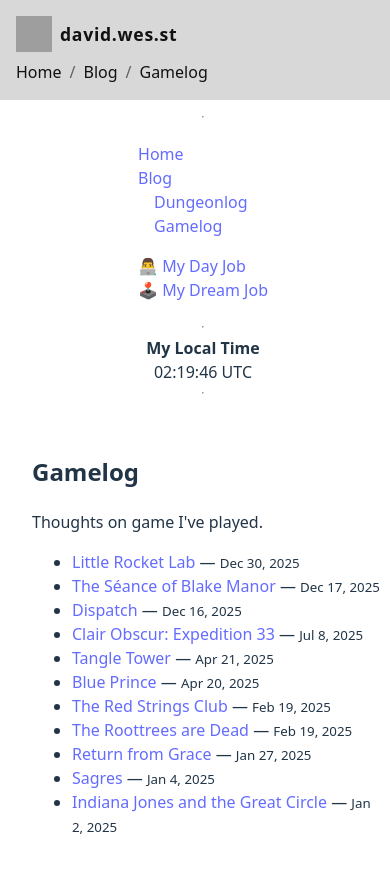
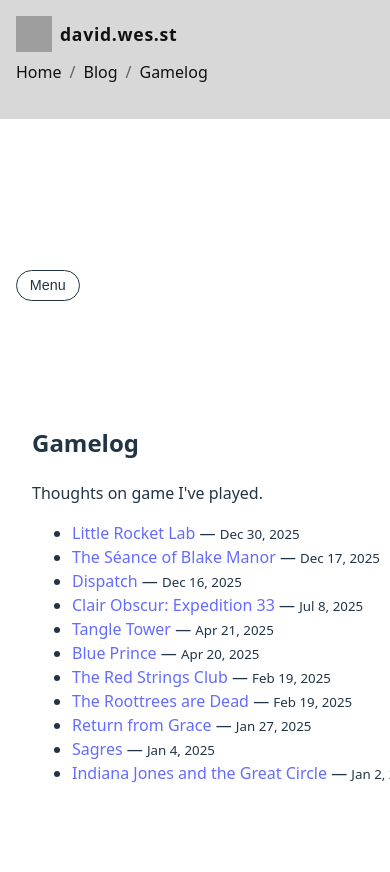
Before and after one commit to davidwesst/digital-zuihitsu, a website built with Vite: page src/blog/gamelog.html in a window 390 px wide. Shown: the top 872 px of the page. After the commit the page ends 844 px from the top, so only its background shows below. Built offline with nearby package versions, Linux system fonts and the light colour scheme; grey boxes are pictures that could not be loaded.

Commit message:
feature. Responsive nav for the dungeonlog.
- Collapsing the left and right sidebar on smaller screens

```diff
--- a/src/scripts/main.ts
+++ b/src/scripts/main.ts
@@ -11,6 +11,138 @@
 
 console.log('Well, aren\'t you a curious one? 😉')
 
+window.addEventListener('DOMContentLoaded', () => {
+  setupMobileSidebars()
+})
+
 window.addEventListener('load', () => {
   document.body?.setAttribute('data-page-ready', 'true')
 })
+
+function setupMobileSidebars(): void {
+  const body = document.body
+  if (!body || document.querySelector('.mobile-sidebar-controls')) {
+    return
+  }
+
+  const leftSidebar = document.querySelector<HTMLElement>('.sidebar-left')
+  const rightSidebar = document.querySelector<HTMLElement>('.sidebar-right')
+
+  const rightHasContent = rightSidebar ? Boolean(rightSidebar.querySelector(':not(hr)')) : false
+
+  if (!leftSidebar && !rightSidebar) {
+    return
+  }
+
+  if (leftSidebar && !leftSidebar.id) {
+    leftSidebar.id = 'sidebar-left'
+  }
+
+  if (rightSidebar && !rightSidebar.id) {
+    rightSidebar.id = 'sidebar-right'
+  }
+
+  const controls = document.createElement('div')
+  controls.className = 'mobile-sidebar-controls'
+
+  const overlay = document.createElement('div')
+  overlay.className = 'sidebar-overlay'
+
+  const buttons: HTMLButtonElement[] = []
+
+  if (leftSidebar) {
+    const leftButton = buildSidebarToggle('Menu', leftSidebar.id)
+    leftButton.addEventListener('click', () => toggleSidebar('left', leftButton))
+    controls.append(leftButton)
+    buttons.push(leftButton)
+  }
+
+  if (rightSidebar && rightHasContent) {
+    const label = rightSidebar.querySelector('.dungeonlog-nav') ? 'Entries' : 'More'
+    const rightButton = buildSidebarToggle(label, rightSidebar.id)
+    rightButton.addEventListener('click', () => toggleSidebar('right', rightButton))
+    controls.append(rightButton)
+    buttons.push(rightButton)
+  }
+
+  if (buttons.length === 0) {
+    return
+  }
+
+  overlay.addEventListener('click', closeSidebars)
+  document.addEventListener('keydown', (event) => {
+    if (event.key === 'Escape') {
+      closeSidebars()
+    }
+  })
+
+  updateControlsOffset()
+  window.addEventListener('resize', updateControlsOffset)
+  setupScrollVisibility()
+
+  body.append(overlay, controls)
+
+  function toggleSidebar(side: 'left' | 'right', button: HTMLButtonElement): void {
+    const openClass = side === 'left' ? 'sidebar-left-open' : 'sidebar-right-open'
+    const closeClass = side === 'left' ? 'sidebar-right-open' : 'sidebar-left-open'
+
+    const isOpen = body.classList.toggle(openClass)
+    body.classList.remove(closeClass)
+    body.classList.toggle('sidebar-open', isOpen)
+
+    buttons.forEach((btn) => {
+      btn.setAttribute('aria-expanded', btn === button && isOpen ? 'true' : 'false')
+    })
+
+    if (!isOpen) {
+      body.classList.remove('sidebar-open')
+    }
+  }
+
+  function closeSidebars(): void {
+    body.classList.remove('sidebar-left-open', 'sidebar-right-open', 'sidebar-open')
+    buttons.forEach((btn) => btn.setAttribute('aria-expanded', 'false'))
+  }
+
+  function updateControlsOffset(): void {
+    const header = document.querySelector<HTMLElement>('site-header')
+    const headerHeight = header?.getBoundingClientRect().height ?? 0
+    body.style.setProperty(
+      '--mobile-controls-top',
+      `calc(${headerHeight}px + var(--default-spacing) * 2)`
+    )
+  }
+
+  function setupScrollVisibility(): void {
+    let lastScrollY = window.scrollY
+
+    const onScroll = () => {
+      const currentScrollY = window.scrollY
+      const delta = currentScrollY - lastScrollY
+
+      if (Math.abs(delta) < 4) {
+        return
+      }
+
+      if (currentScrollY > lastScrollY && currentScrollY > 20) {
+        body.classList.add('mobile-controls-hidden')
+      } else {
+        body.classList.remove('mobile-controls-hidden')
+      }
+
+      lastScrollY = currentScrollY
+    }
+
+    window.addEventListener('scroll', onScroll, { passive: true })
+  }
+}
+
+function buildSidebarToggle(label: string, controlsId: string): HTMLButtonElement {
+  const button = document.createElement('button')
+  button.type = 'button'
+  button.className = 'mobile-sidebar-toggle'
+  button.textContent = label
+  button.setAttribute('aria-controls', controlsId)
+  button.setAttribute('aria-expanded', 'false')
+  return button
+}
--- a/src/styles/style.css
+++ b/src/styles/style.css
@@ -6,6 +6,7 @@
   color-scheme: light dark;
   color: rgba(255, 255, 255, 0.87);
   background-color: #242424;
+  --sidebar-bg: #242424;
 
   font-synthesis: none;
   text-rendering: optimizeLegibility;
@@ -133,6 +134,25 @@
 
 .sidebar-right:has(.dungeonlog-nav) {
   padding-right: calc(var(--default-spacing) * 4);
+}
+
+.mobile-sidebar-controls,
+.sidebar-overlay {
+  display: none;
+}
+
+.mobile-sidebar-toggle {
+  border: 1px solid currentColor;
+  background: var(--sidebar-bg);
+  color: inherit;
+  padding: 0.4rem 0.8rem;
+  border-radius: 999px;
+  font-size: 0.9rem;
+}
+
+.mobile-sidebar-toggle:focus-visible {
+  outline: 2px solid currentColor;
+  outline-offset: 2px;
 }
 
 .widget {
@@ -353,6 +373,7 @@
   :root {
     color: #213547;
     background-color: #ffffff;
+    --sidebar-bg: #ffffff;
   }
 
   site-header {
@@ -370,37 +391,82 @@
     grid-column: 1;
     grid-template-columns: 1fr;
     order: 2;
+    padding-top: calc(var(--mobile-controls-top, 0px) + var(--default-spacing) * 2);
   }
 
   .sidebar-left,
   .sidebar-right {
-    position: static;
-    height: auto;
-    width: 100%;
+    position: fixed;
+    top: 0;
+    bottom: 0;
+    height: 100%;
+    width: min(80vw, 280px);
+    background-color: var(--sidebar-bg);
+    box-shadow: 0 0 24px rgba(0, 0, 0, 0.4);
+    transform: translateX(-110%);
+    transition: transform 0.25s ease;
+    z-index: 1000;
+    place-content: start;
   }
 
   .sidebar-left {
-    order: 1;
+    left: 0;
   }
 
   .sidebar-right {
-    grid-column: 1;
+    right: 0;
+    transform: translateX(110%);
   }
 
-  main:has(.dungeonlog-nav) .sidebar-right {
-    order: 1;
-    width: 100%;
-    place-content: start;
+  .sidebar-right:has(.dungeonlog-nav) {
+    padding-right: var(--default-spacing);
   }
 
-  main:has(.dungeonlog-nav) .main-content {
-    order: 2;
+  body.sidebar-left-open .sidebar-left {
+    transform: translateX(0);
   }
 
-  main:has(.dungeonlog-nav) {
-    display: flex;
-    flex-direction: column;
-    align-items: stretch;
+  body.sidebar-right-open .sidebar-right {
+    transform: translateX(0);
+  }
+
+  body.sidebar-open {
+    overflow: hidden;
+  }
+
+  .sidebar-overlay {
+    display: block;
+    position: fixed;
+    inset: 0;
+    background: rgba(0, 0, 0, 0.45);
+    opacity: 0;
+    pointer-events: none;
+    transition: opacity 0.2s ease;
+    z-index: 900;
+  }
+
+  body.sidebar-open .sidebar-overlay {
+    opacity: 1;
+    pointer-events: auto;
+  }
+
+.mobile-sidebar-controls {
+  display: flex;
+  position: fixed;
+  top: calc(var(--mobile-controls-top, 0px) + env(safe-area-inset-top));
+  left: calc(var(--default-spacing) * 2);
+  right: calc(var(--default-spacing) * 2);
+  justify-content: space-between;
+  gap: var(--default-spacing);
+  z-index: 1100;
+  transition: transform 0.2s ease, opacity 0.2s ease;
+}
+
+body.mobile-controls-hidden .mobile-sidebar-controls {
+  opacity: 0;
+  pointer-events: none;
+  transform: translateY(-8px);
+}
   }
 
   site-header {
```
